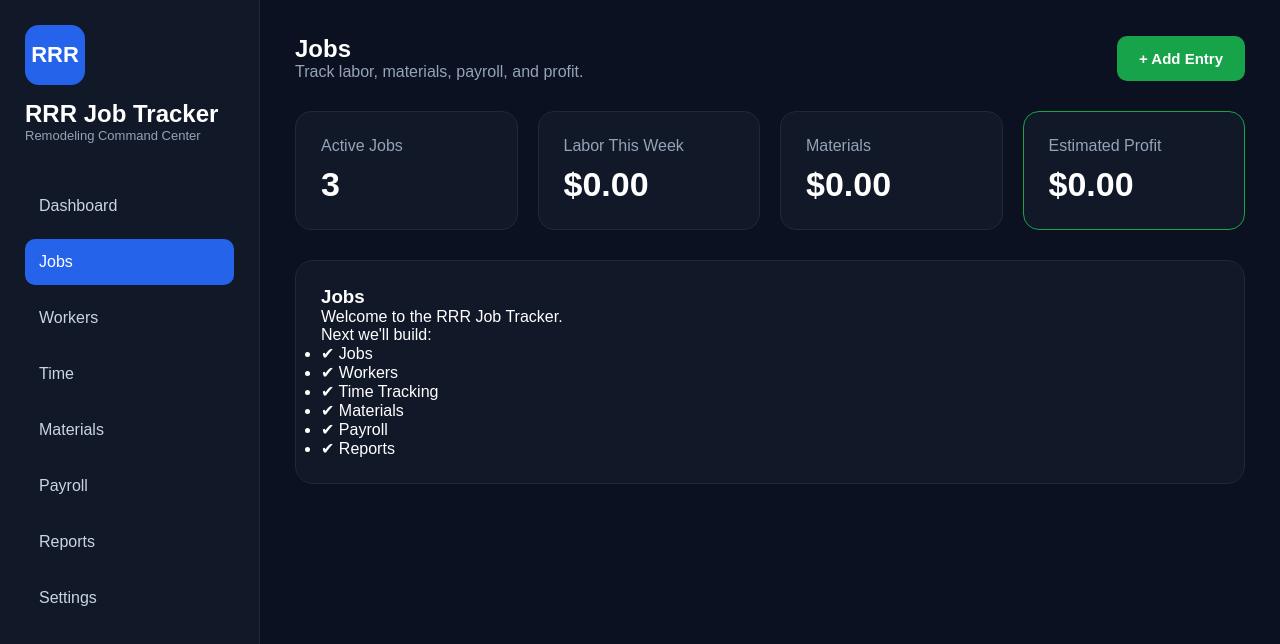
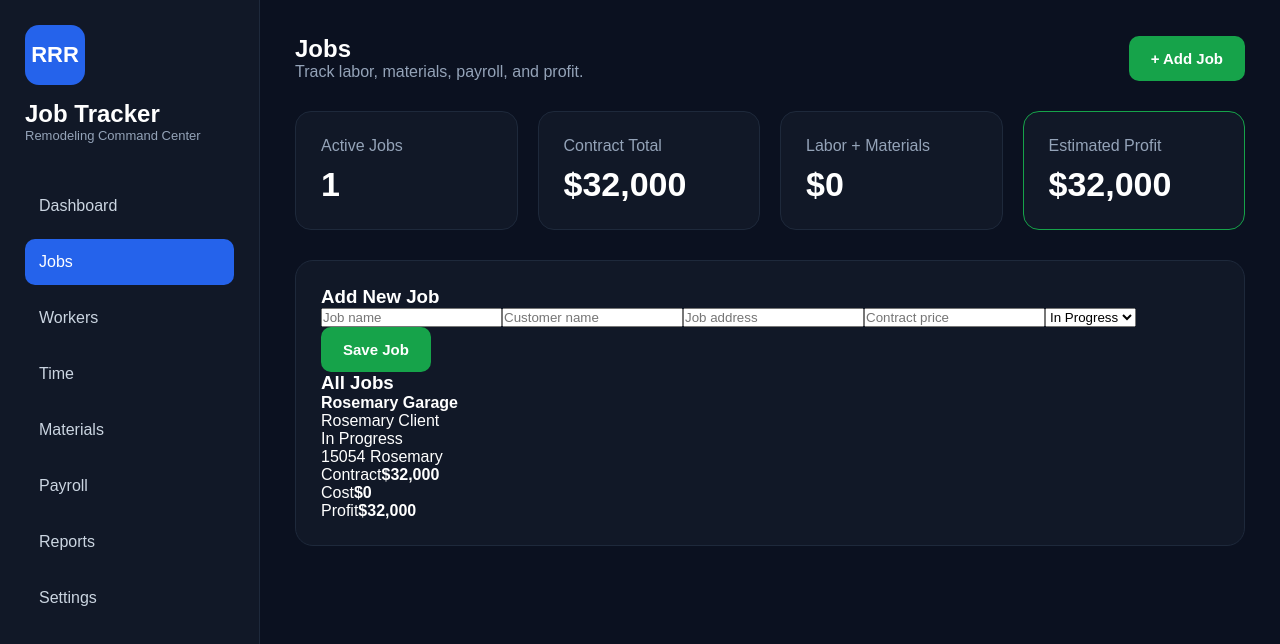
Before and after one commit to mattrauschenbach-cloud/rrr-job-tracker, a React (Vite) app: page / in a window 1280 px wide. Both pictures are taken after a click on the button "Jobs". Shown: the top 644 px of the page. Built offline with nearby package versions, Linux system fonts and the light colour scheme.

Commit message:
Update main.jsx

```diff
--- a/src/main.jsx
+++ b/src/main.jsx
@@ -1,30 +1,82 @@
-import React, { useState } from "react";
+import React, { useMemo, useState } from "react";
 import { createRoot } from "react-dom/client";
+import { navItems } from "./data";
 import "./style.css";
-
-const navItems = [
-  "Dashboard",
-  "Jobs",
-  "Workers",
-  "Time",
-  "Materials",
-  "Payroll",
-  "Reports",
-  "Settings",
-];
 
 function App() {
   const [page, setPage] = useState("Dashboard");
+
+  const [jobs, setJobs] = useState([
+    {
+      id: 1,
+      name: "Rosemary Garage",
+      customer: "Rosemary Client",
+      address: "15054 Rosemary",
+      price: 32000,
+      status: "In Progress",
+      labor: 0,
+      materials: 0,
+    },
+  ]);
+
+  const [newJob, setNewJob] = useState({
+    name: "",
+    customer: "",
+    address: "",
+    price: "",
+    status: "In Progress",
+  });
+
+  function addJob(e) {
+    e.preventDefault();
+
+    if (!newJob.name || !newJob.price) return;
+
+    setJobs([
+      ...jobs,
+      {
+        id: Date.now(),
+        name: newJob.name,
+        customer: newJob.customer,
+        address: newJob.address,
+        price: Number(newJob.price),
+        status: newJob.status,
+        labor: 0,
+        materials: 0,
+      },
+    ]);
+
+    setNewJob({
+      name: "",
+      customer: "",
+      address: "",
+      price: "",
+      status: "In Progress",
+    });
+  }
+
+  const totals = useMemo(() => {
+    const contractTotal = jobs.reduce((sum, job) => sum + Number(job.price), 0);
+    const laborTotal = jobs.reduce((sum, job) => sum + Number(job.labor), 0);
+    const materialTotal = jobs.reduce((sum, job) => sum + Number(job.materials), 0);
+
+    return {
+      contractTotal,
+      laborTotal,
+      materialTotal,
+      profit: contractTotal - laborTotal - materialTotal,
+    };
+  }, [jobs]);
 
   return (
     <div className="appShell">
       <aside className="sidebar">
         <div className="brand">
           <div className="logo">RRR</div>
-
-          <h1>RRR Job Tracker</h1>
-
-          <p>Remodeling Command Center</p>
+          <div>
+            <h1>Job Tracker</h1>
+            <p>Remodeling Command Center</p>
+          </div>
         </div>
 
         <nav>
@@ -41,68 +93,147 @@ function App() {
       </aside>
 
       <main className="main">
-
-        <div className="topbar">
-
+        <header className="topbar">
           <div>
             <h2>{page}</h2>
             <p>Track labor, materials, payroll, and profit.</p>
           </div>
+          <button className="primaryBtn" onClick={() => setPage("Jobs")}>
+            + Add Job
+          </button>
+        </header>
 
-          <button className="primaryBtn">
-            + Add Entry
-          </button>
-
-        </div>
-
-        <div className="statsGrid">
-
+        <section className="statsGrid">
           <div className="statCard">
             <span>Active Jobs</span>
-            <strong>3</strong>
+            <strong>{jobs.length}</strong>
           </div>
-
           <div className="statCard">
-            <span>Labor This Week</span>
-            <strong>$0.00</strong>
+            <span>Contract Total</span>
+            <strong>${totals.contractTotal.toLocaleString()}</strong>
           </div>
-
           <div className="statCard">
-            <span>Materials</span>
-            <strong>$0.00</strong>
+            <span>Labor + Materials</span>
+            <strong>${(totals.laborTotal + totals.materialTotal).toLocaleString()}</strong>
           </div>
-
           <div className="statCard profit">
             <span>Estimated Profit</span>
-            <strong>$0.00</strong>
+            <strong>${totals.profit.toLocaleString()}</strong>
           </div>
+        </section>
 
-        </div>
+        {page === "Dashboard" && (
+          <section className="panel">
+            <h3>Dashboard</h3>
+            <p>Welcome to the RRR Job Tracker.</p>
 
-        <div className="panel">
-          <h3>{page}</h3>
+            <div className="jobGrid">
+              {jobs.map((job) => (
+                <JobCard key={job.id} job={job} />
+              ))}
+            </div>
+          </section>
+        )}
 
-          <p>
-            Welcome to the RRR Job Tracker.
-          </p>
+        {page === "Jobs" && (
+          <section className="panel">
+            <h3>Add New Job</h3>
 
-          <p>
-            Next we'll build:
-          </p>
+            <form className="formGrid" onSubmit={addJob}>
+              <input
+                placeholder="Job name"
+                value={newJob.name}
+                onChange={(e) => setNewJob({ ...newJob, name: e.target.value })}
+              />
 
-          <ul>
-            <li>✔ Jobs</li>
-            <li>✔ Workers</li>
-            <li>✔ Time Tracking</li>
-            <li>✔ Materials</li>
-            <li>✔ Payroll</li>
-            <li>✔ Reports</li>
-          </ul>
-        </div>
+              <input
+                placeholder="Customer name"
+                value={newJob.customer}
+                onChange={(e) => setNewJob({ ...newJob, customer: e.target.value })}
+              />
 
+              <input
+                placeholder="Job address"
+                value={newJob.address}
+                onChange={(e) => setNewJob({ ...newJob, address: e.target.value })}
+              />
+
+              <input
+                type="number"
+                placeholder="Contract price"
+                value={newJob.price}
+                onChange={(e) => setNewJob({ ...newJob, price: e.target.value })}
+              />
+
+              <select
+                value={newJob.status}
+                onChange={(e) => setNewJob({ ...newJob, status: e.target.value })}
+              >
+                <option>Lead</option>
+                <option>Scheduled</option>
+                <option>In Progress</option>
+                <option>Complete</option>
+                <option>Paid</option>
+              </select>
+
+              <button className="primaryBtn">Save Job</button>
+            </form>
+
+            <h3 className="sectionTitle">All Jobs</h3>
+
+            <div className="jobGrid">
+              {jobs.map((job) => (
+                <JobCard key={job.id} job={job} />
+              ))}
+            </div>
+          </section>
+        )}
+
+        {page !== "Dashboard" && page !== "Jobs" && (
+          <section className="panel">
+            <h3>{page}</h3>
+            <p>This screen is next.</p>
+          </section>
+        )}
       </main>
     </div>
   );
 }
 
+function JobCard({ job }) {
+  const totalCost = Number(job.labor) + Number(job.materials);
+  const profit = Number(job.price) - totalCost;
+
+  return (
+    <div className="jobCard">
+      <div className="jobTop">
+        <div>
+          <h4>{job.name}</h4>
+          <p>{job.customer || "No customer added"}</p>
+        </div>
+        <span className="statusBadge">{job.status}</span>
+      </div>
+
+      <p className="address">{job.address || "No address added"}</p>
+
+      <div className="moneyGrid">
+        <div>
+          <span>Contract</span>
+          <strong>${Number(job.price).toLocaleString()}</strong>
+        </div>
+        <div>
+          <span>Cost</span>
+          <strong>${totalCost.toLocaleString()}</strong>
+        </div>
+        <div>
+          <span>Profit</span>
+          <strong className={profit >= 0 ? "goodMoney" : "badMoney"}>
+            ${profit.toLocaleString()}
+          </strong>
+        </div>
+      </div>
+    </div>
+  );
+}
+
 createRoot(document.getElementById("root")).render(<App />);
```
